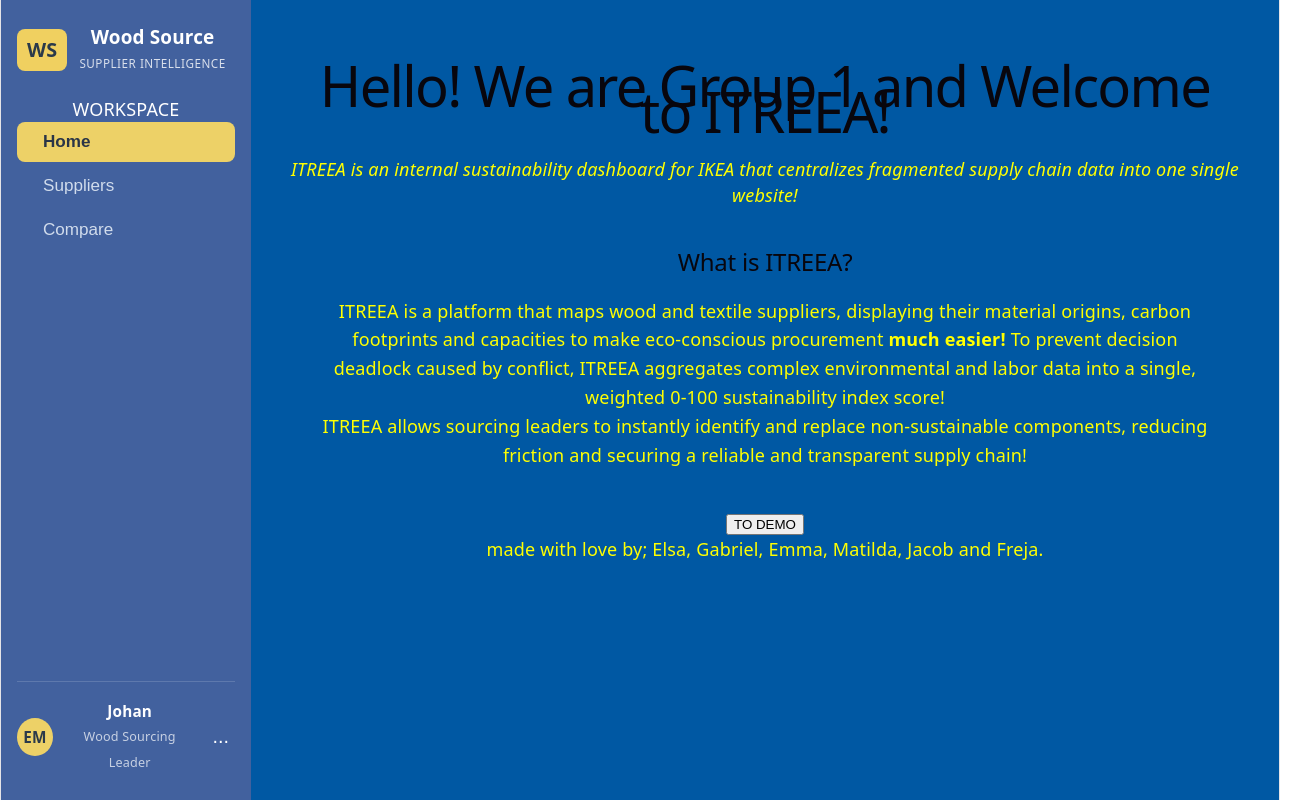
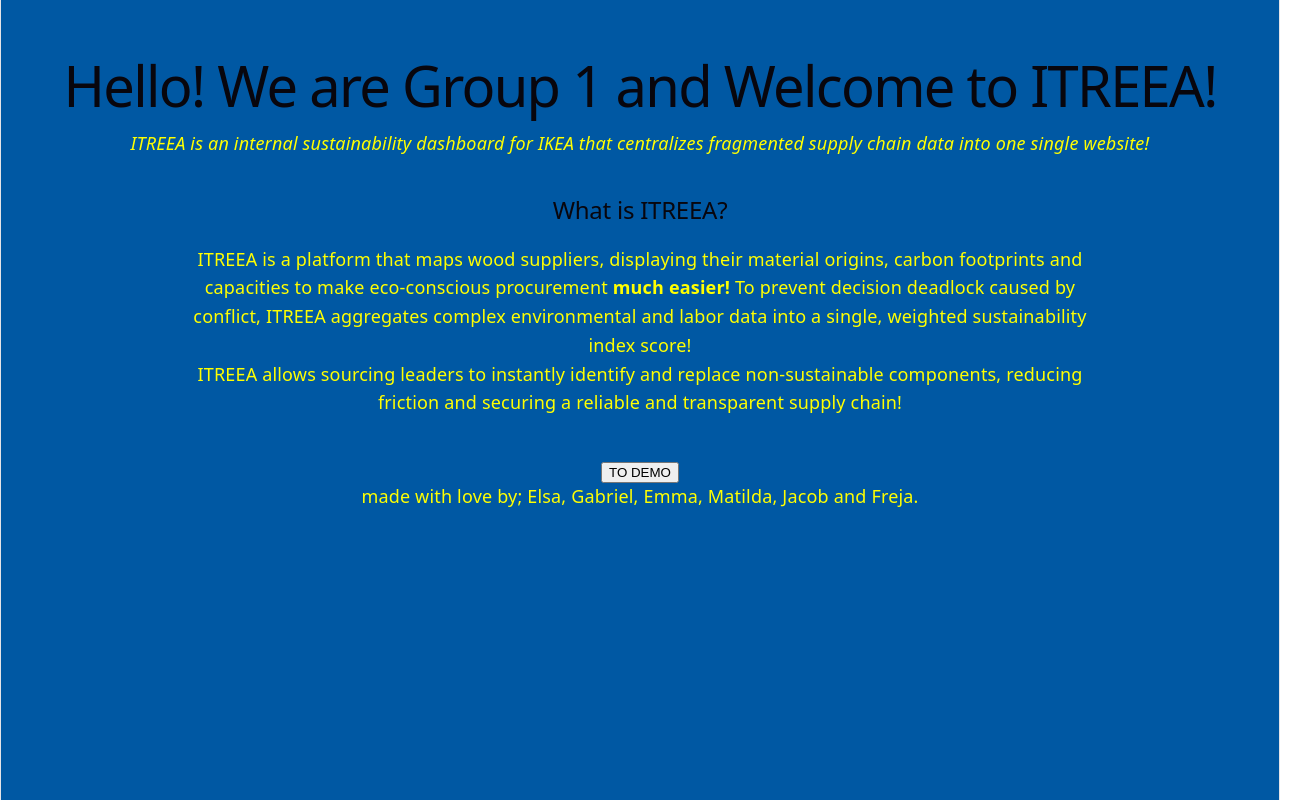
Before and after one commit to matildalysmark/project-website, a React (Vite) app: page /app/suppliers in a window 1280 px wide. Shown: the top 800 px of the page, 1315 px wide, since content can reach past the window. Built offline with nearby package versions, Linux system fonts and the light colour scheme.

Commit message:
fix sidebar
- fix sidebar in place so that it doesnt scroll
- remove sidebar and header form project info page
- move styling in App.jsx file to its css file

```diff
--- a/src/App.jsx
+++ b/src/App.jsx
@@ -1,4 +1,5 @@
-import { HashRouter, Routes, Route } from "react-router-dom";
+import { HashRouter, Routes, Route, useLocation } from "react-router-dom";
+import "./style/App.css";
 import ProjectInfoPage from "./Pages/ProjectInfoPage";
 import SupplierGridPage from './Pages/SupplierGridPage'
 import SupplierInfoPage from "./Pages/SupplierInfoPage";
@@ -10,17 +11,17 @@
 import Header from "./components/Header/Header";
 import { SidebarBox } from "./components/Sidebar/sidebarbox";
 
-function App() {
+function AppContent() {
   const supplierIds = Object.keys(supplier_data.suppliers);
+  const { pathname } = useLocation();
+  const isDemoPage = pathname.startsWith("/app");
 
   return (
-    <HashRouter>
-      <div style={{ display: 'flex', minHeight: "100vh", width: "100%" }}>
-        <SidebarBox />
+    <div className="app-shell">
+      {isDemoPage && <SidebarBox />}
 
-        <div style={{ display: "flex", flexDirection: "column", flex: 1, minWidth: 0 }}>
-
-          <main style={{ flex: 1, overflowY: "auto" }}>
+      <div className={isDemoPage ? "app-content demo-content" : "app-content"}>
+        <main className="app-main">
           <Routes>
             <Route path="/" element={<ProjectInfoPage />} />
             <Route path="/app" element={<HomePage />} />
@@ -37,9 +38,16 @@
             <Route path="*" element={<NotFoundPage />} />
           </Routes>
         </main>
-          <Header />
+        {isDemoPage && <Header />}
       </div>
     </div>
+  );
+}
+
+function App() {
+  return (
+    <HashRouter>
+      <AppContent />
     </HashRouter>
   );
 }
--- a/src/Pages/ProjectInfoPage.jsx
+++ b/src/Pages/ProjectInfoPage.jsx
@@ -16,7 +16,7 @@
             <section className="info-content">
                 <h2>What is ITREEA?</h2>
                 <p>
-                    ITREEA is a platform that maps wood and textile suppliers, displaying their material origins, carbon footprints and capacities to make eco-conscious procurement <strong>much easier!</strong> To prevent decision deadlock caused by conflict, ITREEA aggregates complex environmental and labor data into a single, weighted 0-100 sustainability index score!
+                    ITREEA is a platform that maps wood suppliers, displaying their material origins, carbon footprints and capacities to make eco-conscious procurement <strong>much easier!</strong> To prevent decision deadlock caused by conflict, ITREEA aggregates complex environmental and labor data into a single, weighted sustainability index score!
                 </p>
                 <p>
                     ITREEA allows sourcing leaders to instantly identify and replace non-sustainable components, reducing friction and securing a reliable and transparent supply chain!
--- a/src/components/Sidebar/Sidebar.css
+++ b/src/components/Sidebar/Sidebar.css
@@ -1,6 +1,9 @@
 /* src/components/Sidebar/Sidebar.css */
 
 .sidebar-container {
+  position: fixed;
+  top: 0;
+  left: 0;
   width: 250px;
   height: 100vh;
   background-color: #42619e; /* Huvudblå färg */
--- /dev/null
+++ b/src/style/App.css
@@ -0,0 +1,21 @@
+.app-shell {
+  display: flex;
+  min-height: 100vh;
+  width: 100%;
+}
+
+.app-content {
+  display: flex;
+  flex-direction: column;
+  flex: 1;
+  min-width: 0;
+}
+
+.demo-content {
+  margin-left: 250px;
+}
+
+.app-main {
+  flex: 1;
+  overflow-y: auto;
+}
```
Lines whose indentation alone changed are shown as unchanged.
